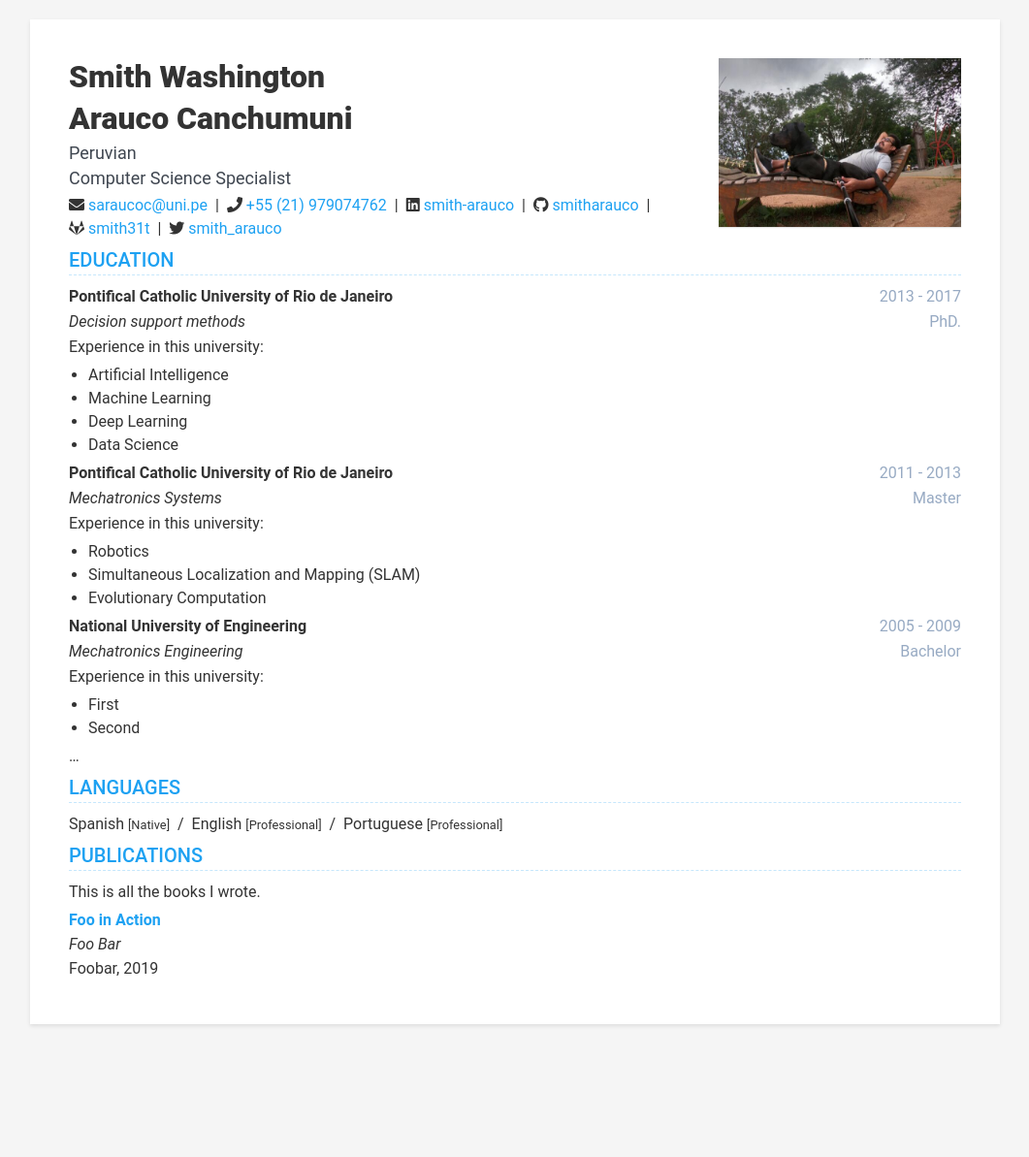
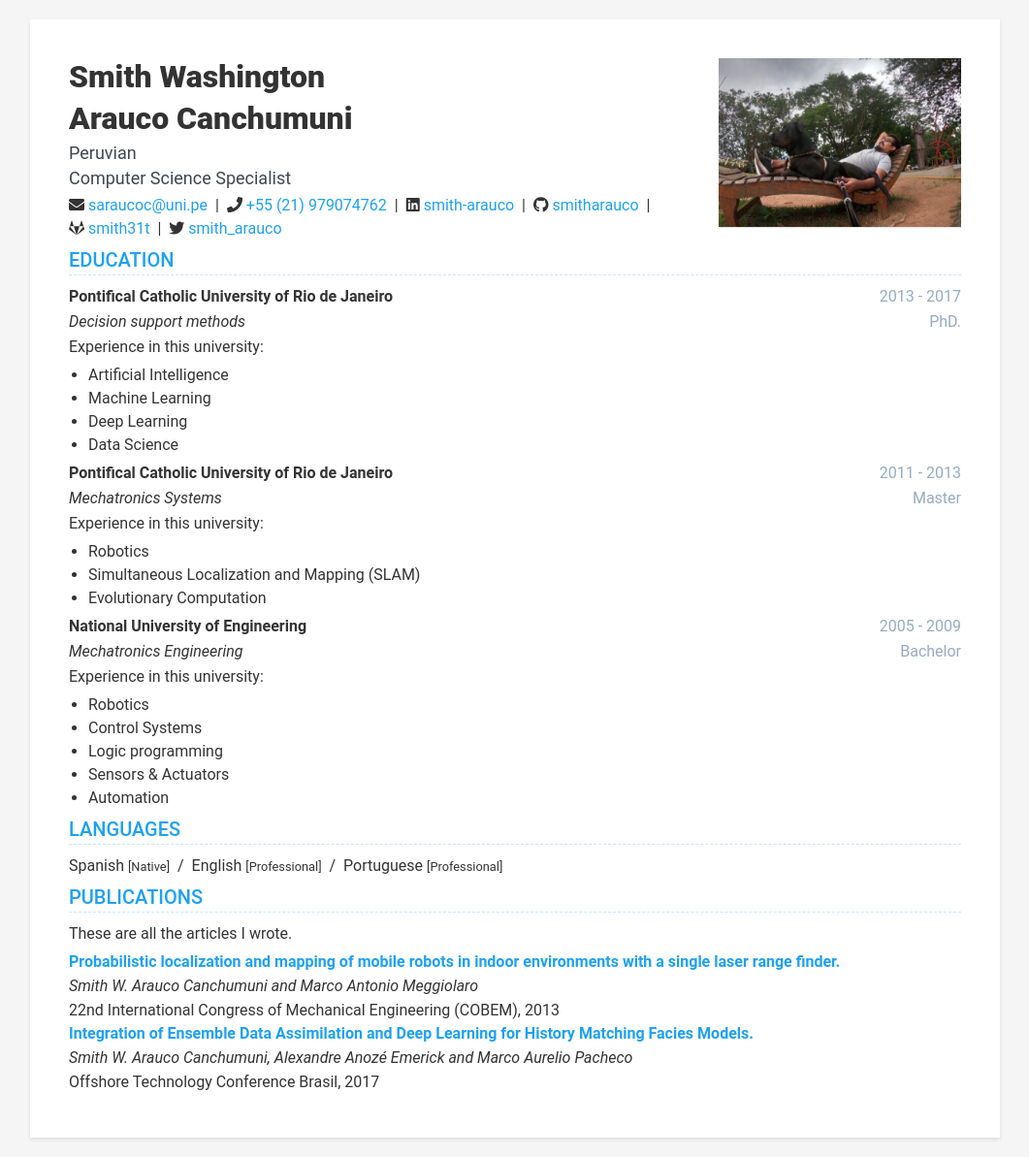
Before and after one commit to smitharauco/https-smitharauco.github.io-, a Jekyll site: the page built from index.html, in a window 1280 px wide. Shown: the whole page at 97% size, without its empty margins (109-1170 px from the left). Built offline with Jekyll 4.4.1, drawn with Linux system fonts in a browser that asks for light colours; nearby versions of some CDN libraries; before the commit the page ends 1076 px from its top, so only the background shows below that.

Commit message:
Update data.yml

```diff
--- a/_data/data.yml
+++ b/_data/data.yml
@@ -83,10 +83,11 @@ education:
       degree: Bachelor
       details: |
         Experience in this university:
-        + First
-        + Second
-
-        ...
+        + Robotics
+        + Control Systems
+        + Logic programming
+        + Sensors & Actuators
+        + Automation
 
 experiences:
   display: true
@@ -118,12 +119,17 @@ publications:
   display: true
   title: Publications
   intro: |
-    This is all the books I wrote.
+    These are all the articles I wrote.
   items:
-    - title: Foo in Action
-      authors: Foo Bar
-      conference: Foobar, 2019
-      link: https://www.google.com
+    - title: Probabilistic localization and mapping of mobile robots in indoor environments with a single laser range finder.
+      authors: Smith W. Arauco Canchumuni and Marco Antonio Meggiolaro
+      conference: 22nd International Congress of Mechanical Engineering (COBEM), 2013
+      link: https://www.abcm.org.br/upload/files/PI_II_07.pdf
+
+    - title: Integration of Ensemble Data Assimilation and Deep Learning for History Matching Facies Models.
+      authors: Smith W. Arauco Canchumuni, Alexandre Anozé Emerick and Marco Aurelio Pacheco
+      conference: Offshore Technology Conference Brasil, 2017
+      link: https://onepetro.org/OTCBRASIL/proceedings-abstract/17OTCB/1-17OTCB/D011S006R005/93919
 
 skills:
   display: true
```
